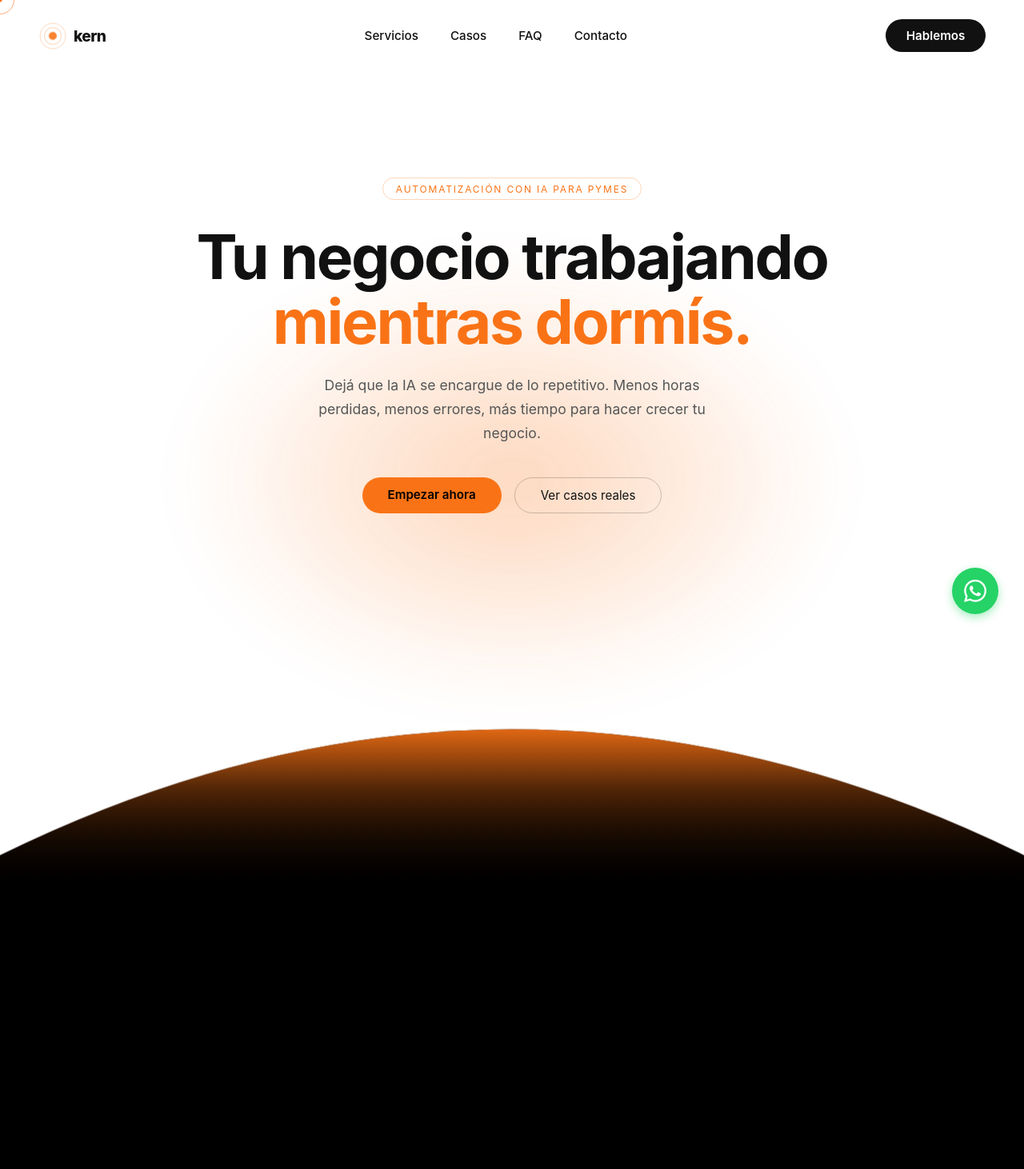
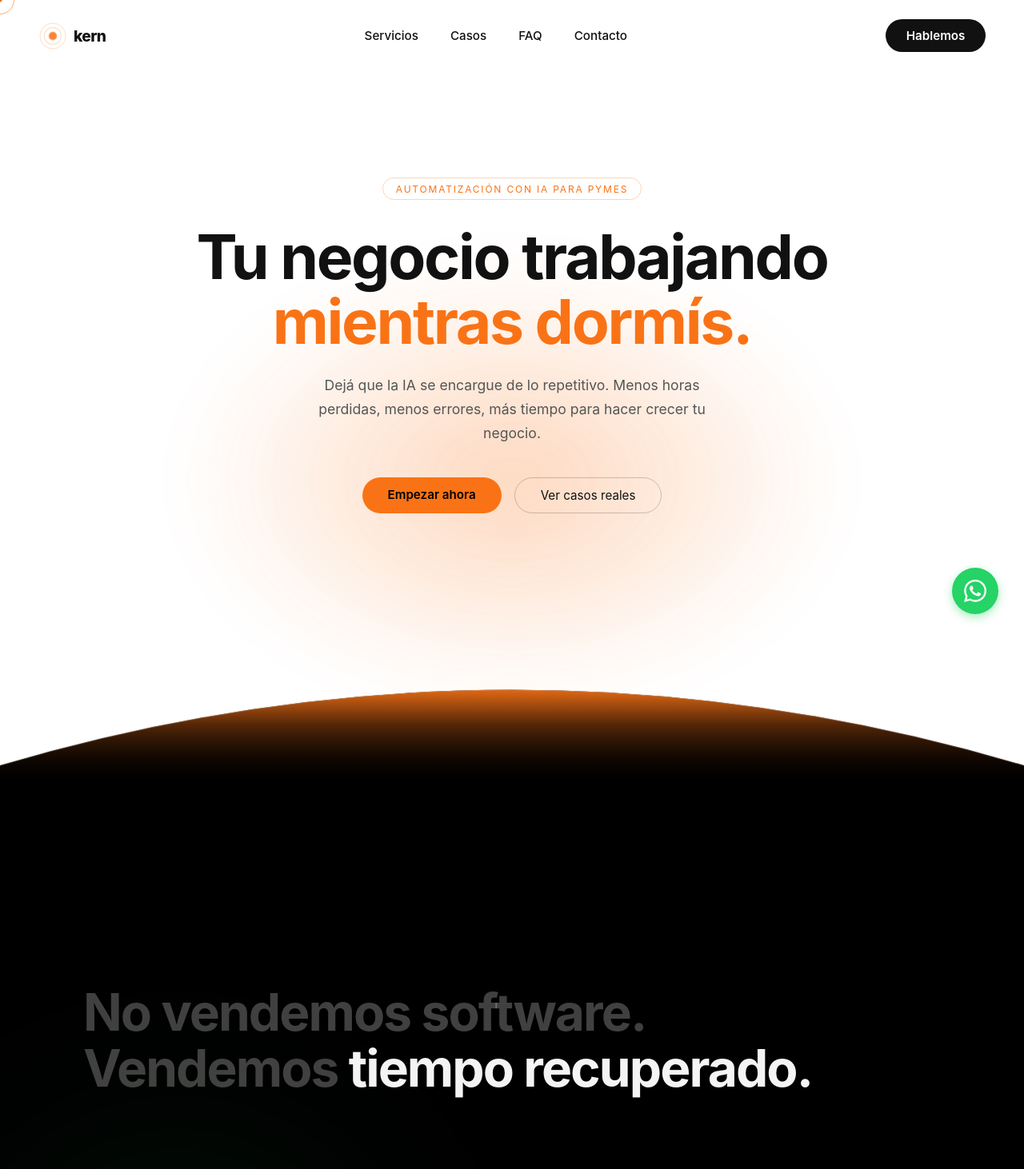
Before and after one commit to petrogianlucau-dotcom/kern-react, a React (Vite) app: page / in a window 1280 px wide. Shown: the top 1462 px of the page at 80% size. Built offline with nearby package versions, Linux system fonts and the light colour scheme.

Commit message:
Reduce height of wave-section to 42vh

```diff
--- a/src/App.css
+++ b/src/App.css
@@ -157,7 +157,7 @@ body {
 .wave-section {
   position: relative;
   width: 100%;
-  height: 70vh;
+  height: 42vh;
   background: transparent;
   overflow: hidden;
   margin-bottom: -1px;
```
